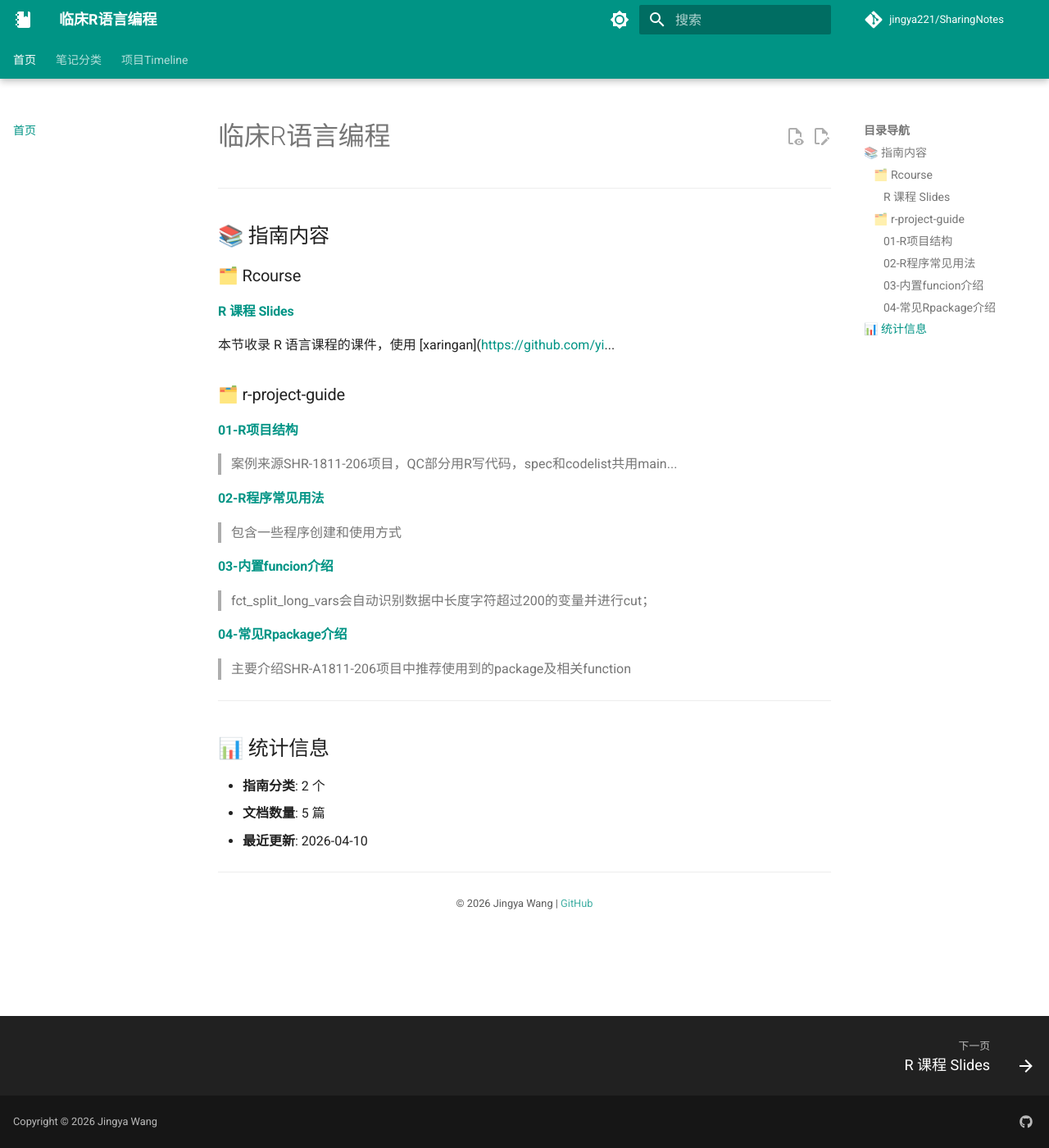
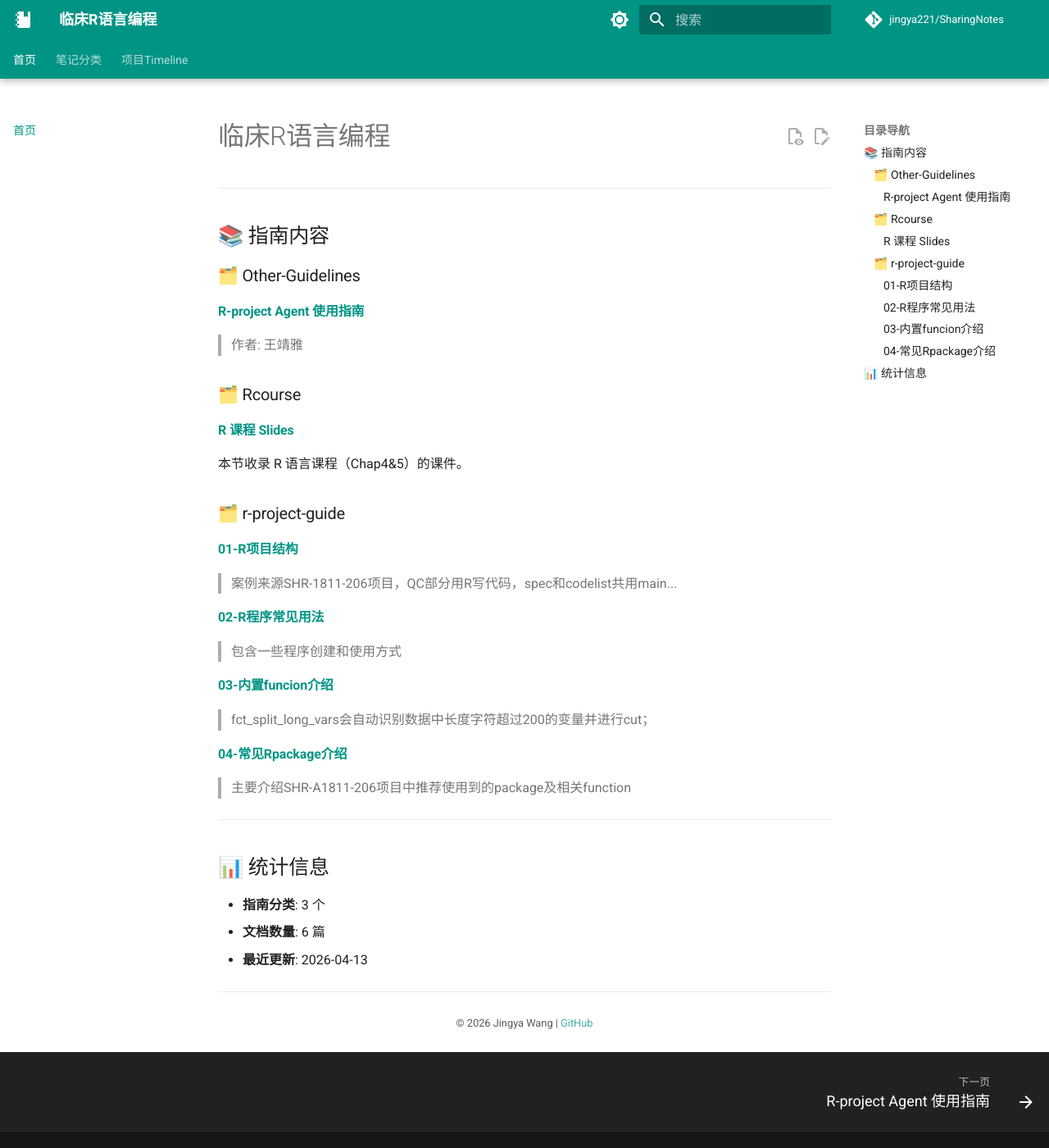
Before and after one commit to jingya221/SharingNotes, an MkDocs documentation site: the page built from docs/index.md, in a window 1280 px wide and 1400 px high. Shown: the whole window at 82% size. Built offline with MkDocs 1.6.1 and Material for MkDocs 9.7.7, drawn with Linux system fonts in a browser that asks for light colours; comment, search, counter and statistics services are not loaded.

Commit message:
Update notes index - 2026/04/13 周一 15:17:00

```diff
--- a/docs/index.md
+++ b/docs/index.md
@@ -4,10 +4,16 @@
 
 ## 📚 指南内容
 
+### 🗂️ Other-Guidelines
+
+#### [R-project Agent 使用指南](notes/Other-Guidelines/R-project Agent使用指南)
+> 作者: 王靖雅 <br>
+
+
 ### 🗂️ Rcourse
 
 #### [R 课程 Slides](notes/Rcourse/index)
-本节收录 R 语言课程的课件，使用 [xaringan](https://github.com/yi...
+本节收录 R 语言课程（Chap4&5）的课件。
 
 
 ### 🗂️ r-project-guide
@@ -31,9 +37,9 @@
 
 ## 📊 统计信息
 
-- **指南分类**: 2 个
-- **文档数量**: 5 篇
-- **最近更新**: 2026-04-10
+- **指南分类**: 3 个
+- **文档数量**: 6 篇
+- **最近更新**: 2026-04-13
 
 ---
 
--- a/mkdocs.yml
+++ b/mkdocs.yml
@@ -100,6 +100,8 @@ markdown_extensions:
 nav:
 - 首页: index.md
 - 笔记分类:
+  - Other-Guidelines:
+    - R-project Agent 使用指南: notes/Other-Guidelines/R-project Agent使用指南.md
   - Rcourse:
     - R 课程 Slides: notes/Rcourse/index.md
   - r-project-guide:
```
Also changed, not shown: README.md (+11 -5 lines), docs/notes/Other-Guidelines/R-project Agent使用指南.md (added, +47 -0 lines), docs/notes/Rcourse/index.md (+1 -1 lines), docs/notes/Other-Guidelines/image-1.png (added), docs/notes/Other-Guidelines/image-2.png (added), docs/notes/Other-Guidelines/image-3.png (added), docs/notes/Other-Guidelines/image-4.png (added), docs/notes/Other-Guidelines/image-5.png (added), docs/notes/Other-Guidelines/image-6.png (added), docs/notes/Other-Guidelines/image-7.png (added), docs/notes/Other-Guidelines/image-8.png (added), docs/notes/Other-Guidelines/image.png (added).
